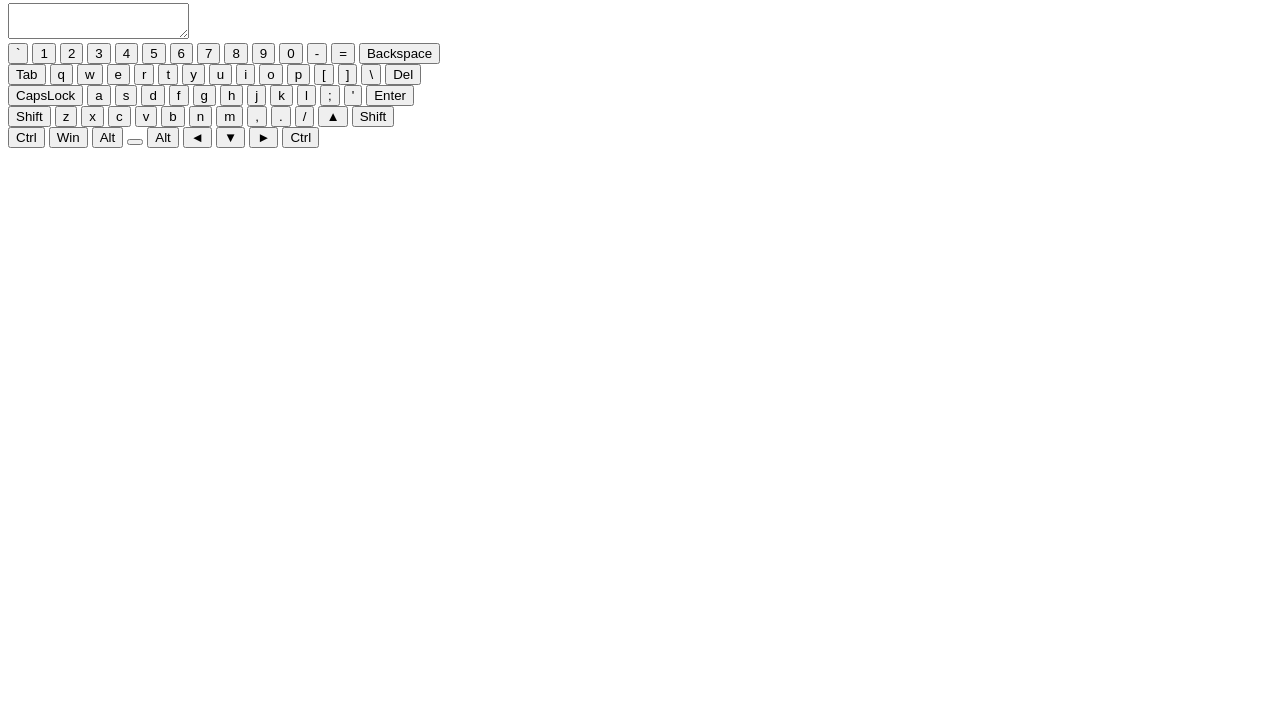
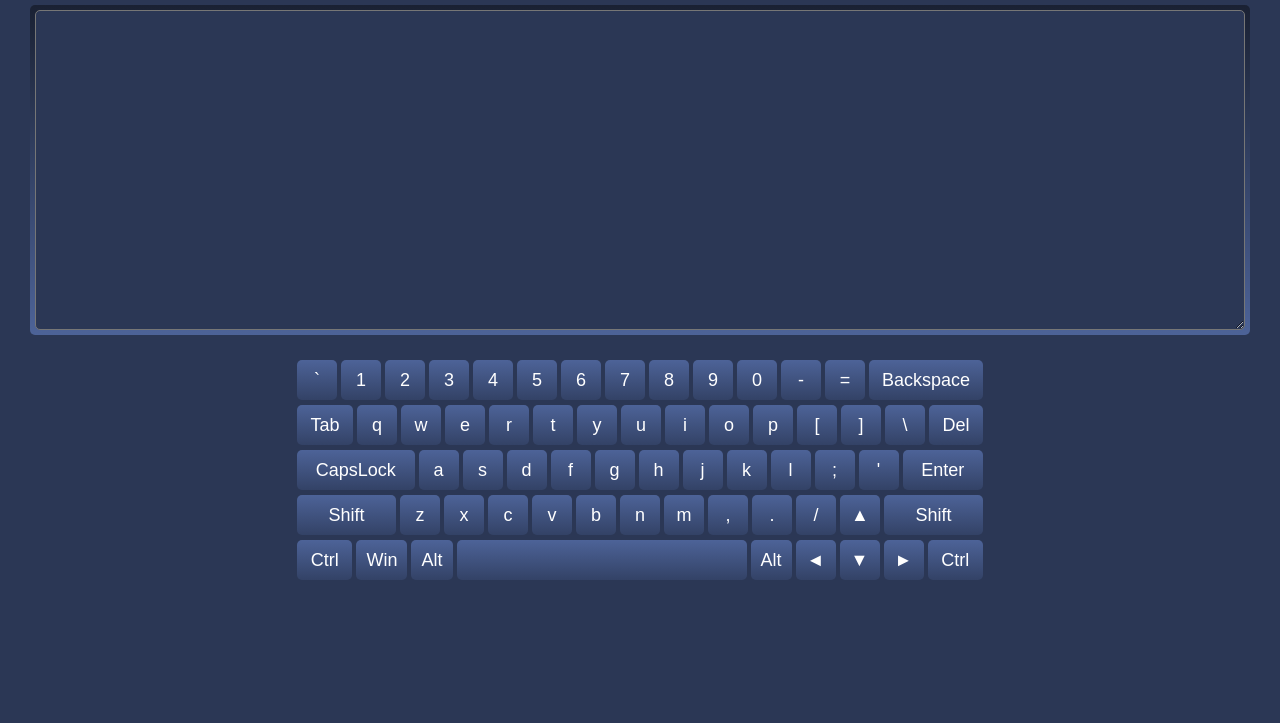
Before and after one commit to seagirl1110/virtual-keyboard, a plain HTML site: page index.html in a window 1280 px wide. Shown: the part 77-800 px from the top of the page. Drawn offline with Linux system fonts and the light colour scheme; a script that the page names is missing.

Commit message:
feat: add style

```diff
--- a/index.html
+++ b/index.html
@@ -6,11 +6,18 @@
     <meta http-equiv="X-UA-Compatible" content="IE=edge">
     <meta name="viewport" content="width=device-width, initial-scale=1.0">
     <title>Virtual keyboard</title>
+    <link rel="preconnect" href="https://fonts.googleapis.com">
+    <link rel="preconnect" href="https://fonts.gstatic.com" crossorigin>
+    <link href="https://fonts.googleapis.com/css2?family=Cutive+Mono&display=swap" rel="stylesheet">
+    <link rel="stylesheet" href="./style.css">
 </head>
 
 <body>
+    <div class="container">
         <h1 class="title">RSS Виртуальная клавиатура</h1>
+        <div class="display-wrapper">
             <textarea class="display"></textarea>
+        </div>
         <section class="keyboard">
             <div class="keyboard__line">
                 <button class="keyboard__key" type="button" data-key="Backquote">`</button>
@@ -26,10 +33,10 @@
                 <button class="keyboard__key" type="button" data-key="0">0</button>
                 <button class="keyboard__key" type="button" data-key="Minus">-</button>
                 <button class="keyboard__key" type="button" data-key="Equal">=</button>
-            <button class="keyboard__key" type="button" data-key="Backspace">Backspace</button>
+                <button class="keyboard__key keyboard__key--grow" type="button" data-key="Backspace">Backspace</button>
             </div>
             <div class="keyboard__line">
-            <button class="keyboard__key" type="button" data-key="Tab">Tab</button>
+                <button class="keyboard__key keyboard__key--grow" type="button" data-key="Tab">Tab</button>
                 <button class="keyboard__key" type="button" data-key="q">q</button>
                 <button class="keyboard__key" type="button" data-key="w">w</button>
                 <button class="keyboard__key" type="button" data-key="e">e</button>
@@ -43,10 +50,10 @@
                 <button class="keyboard__key" type="button" data-key="BracketRight">[</button>
                 <button class="keyboard__key" type="button" data-key="BracketRight">]</button>
                 <button class="keyboard__key" type="button" data-key="Backslash">\</button>
-            <button class="keyboard__key" type="button" data-key="Delete">Del</button>
+                <button class="keyboard__key keyboard__key--grow" type="button" data-key="Delete">Del</button>
             </div>
             <div class="keyboard__line">
-            <button class="keyboard__key" type="button" data-key="CapsLock">CapsLock</button>
+                <button class="keyboard__key keyboard__key--grow" type="button" data-key="CapsLock">CapsLock</button>
                 <button class="keyboard__key" type="button" data-key="a">a</button>
                 <button class="keyboard__key" type="button" data-key="s">s</button>
                 <button class="keyboard__key" type="button" data-key="d">d</button>
@@ -58,10 +65,10 @@
                 <button class="keyboard__key" type="button" data-key="l">l</button>
                 <button class="keyboard__key" type="button" data-key="Semicolon">;</button>
                 <button class="keyboard__key" type="button" data-key="Quote">'</button>
-            <button class="keyboard__key" type="button" data-key="Enter">Enter</button>
+                <button class="keyboard__key keyboard__key--grow" type="button" data-key="Enter">Enter</button>
             </div>
             <div class="keyboard__line">
-            <button class="keyboard__key" type="button" data-key="ShiftLeft">Shift</button>
+                <button class="keyboard__key keyboard__key--grow" type="button" data-key="ShiftLeft">Shift</button>
                 <button class="keyboard__key" type="button" data-key="z">z</button>
                 <button class="keyboard__key" type="button" data-key="x">x</button>
                 <button class="keyboard__key" type="button" data-key="c">c</button>
@@ -73,21 +80,22 @@
                 <button class="keyboard__key" type="button" data-key="Period">.</button>
                 <button class="keyboard__key" type="button" data-key="Slash">/</button>
                 <button class="keyboard__key" type="button" data-key="ArrowUp">▲</button>
-            <button class="keyboard__key" type="button" data-key="ShiftRight">Shift</button>
+                <button class="keyboard__key keyboard__key--grow" type="button" data-key="ShiftRight">Shift</button>
             </div>
             <div class="keyboard__line">
-            <button class="keyboard__key" type="button" data-key="ControlLeft">Ctrl</button>
+                <button class="keyboard__key keyboard__key--grow" type="button" data-key="ControlLeft">Ctrl</button>
                 <button class="keyboard__key" type="button" data-key="MetaLeft">Win</button>
                 <button class="keyboard__key" type="button" data-key="AltLeft">Alt</button>
-            <button class="keyboard__key" type="button" data-key="Space"> </button>
+                <button class="keyboard__key keyboard__key--space" type="button" data-key="Space"> </button>
                 <button class="keyboard__key" type="button" data-key="AltRight">Alt</button>
                 <button class="keyboard__key" type="button" data-key="ArrowLeft">◄</button>
                 <button class="keyboard__key" type="button" data-key="ArrowDown">▼</button>
                 <button class="keyboard__key" type="button" data-key="ArrowRight">►</button>
-            <button class="keyboard__key" type="button" data-key="ControlRight">Ctrl</button>
+                <button class="keyboard__key keyboard__key--grow" type="button" data-key="ControlRight">Ctrl</button>
+            </div>
+        </section>
     </div>
 
-    </section>
     <script src="script.js"></script>
 </body>
 
--- /dev/null
+++ b/style.scss
@@ -0,0 +1,92 @@
+body {
+    margin: 0;
+    width: 100%;
+    font-family: "Cutive Mono", monospace;
+    font-size: 18px;
+    line-height: 24px;
+    color: #fff;
+    background-color: #2b3755;
+}
+
+* {
+    box-sizing: border-box;
+}
+
+.container {
+    width: 100%;
+    max-width: 1280px;
+    margin: 0 auto;
+    padding: 0 30px;
+}
+
+.title {
+    text-align: center;
+    font-size: 36px;
+    line-height: 42px;
+    margin: 20px 0;
+}
+
+.display {
+    display: block;
+    width: 100%;
+    height: 40vh;
+    padding: 10px 20px;
+    word-wrap: break-word;
+    border-radius: 5px;
+    background-color: #2b3755;
+    outline: none;
+    color: #fff;
+    font-size: 18px;
+    line-height: 24px;
+
+    // .display-wrapper
+
+    &-wrapper {
+        border-radius: 5px;
+        margin-bottom: 15px;
+        padding: 5px;
+        background: linear-gradient(to bottom, #1a2133, #4d6398);
+    }
+}
+
+.keyboard {
+    width: 700px;
+    margin: 0 auto;
+    padding: 5px;
+
+    // .keyboard__line
+
+    &__line {
+        display: flex;
+        justify-content: center;
+        margin: 5px 0;
+    }
+
+    // .keyboard__key
+
+    &__key {
+        min-width: 40px;
+        height: 40px;
+        background: linear-gradient(to bottom, #4d6398, #334266);
+        border-radius: 5px;
+        margin: 0 2px;
+        padding: 5px 10px;
+        font-size: 18px;
+        line-height: 24px;
+        color: #fff;
+        outline: none;
+        border: none;
+
+        // .keyboard__key--grow,
+
+        &--grow {
+            flex-grow: 1;
+        }
+
+        // .keyboard__key--space
+
+        &--space {
+            width: 290px;
+        }
+    }
+}
```
Also changed, not shown: style.css (added), 1 other file. Lines whose indentation alone changed are shown as unchanged.
